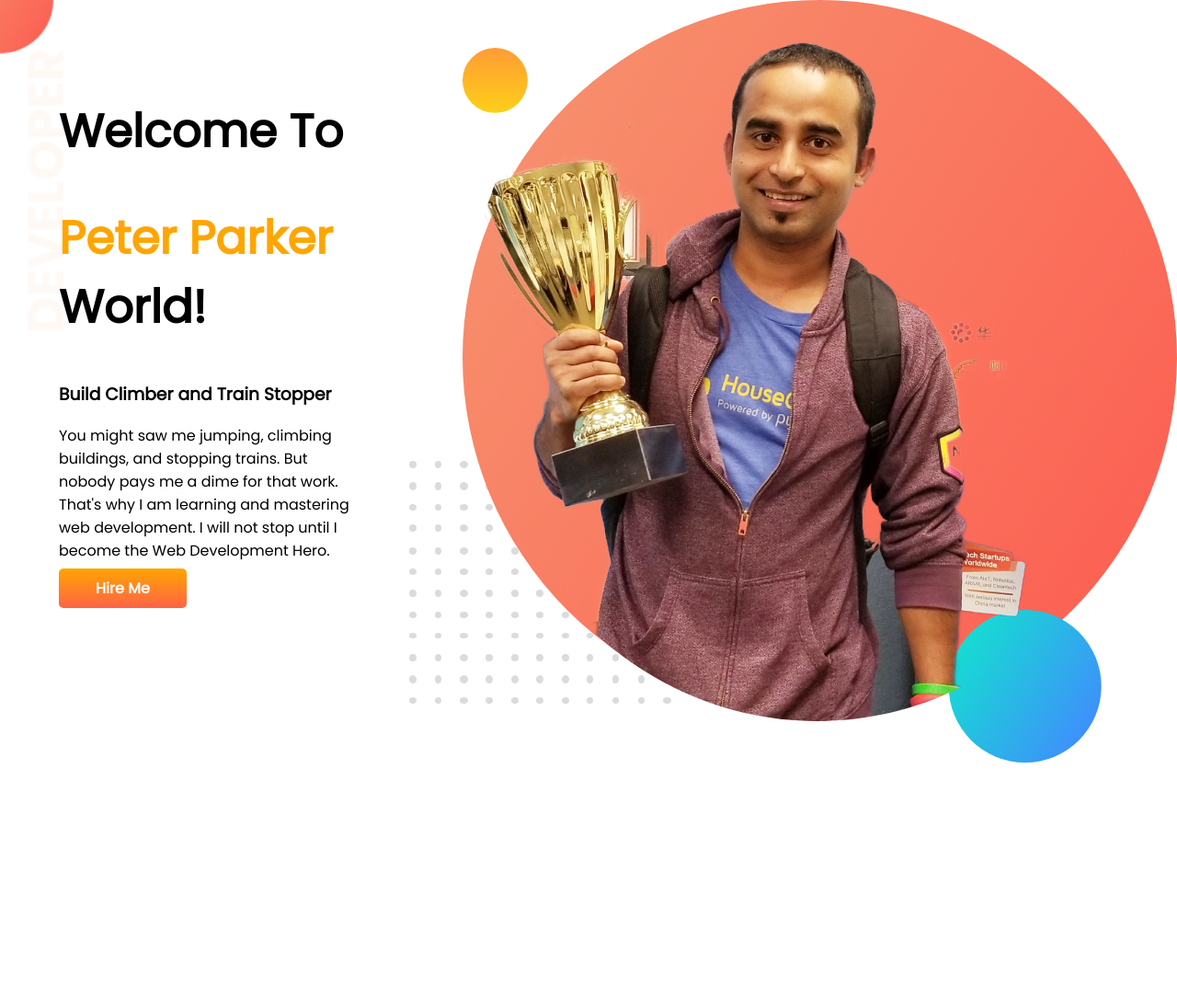
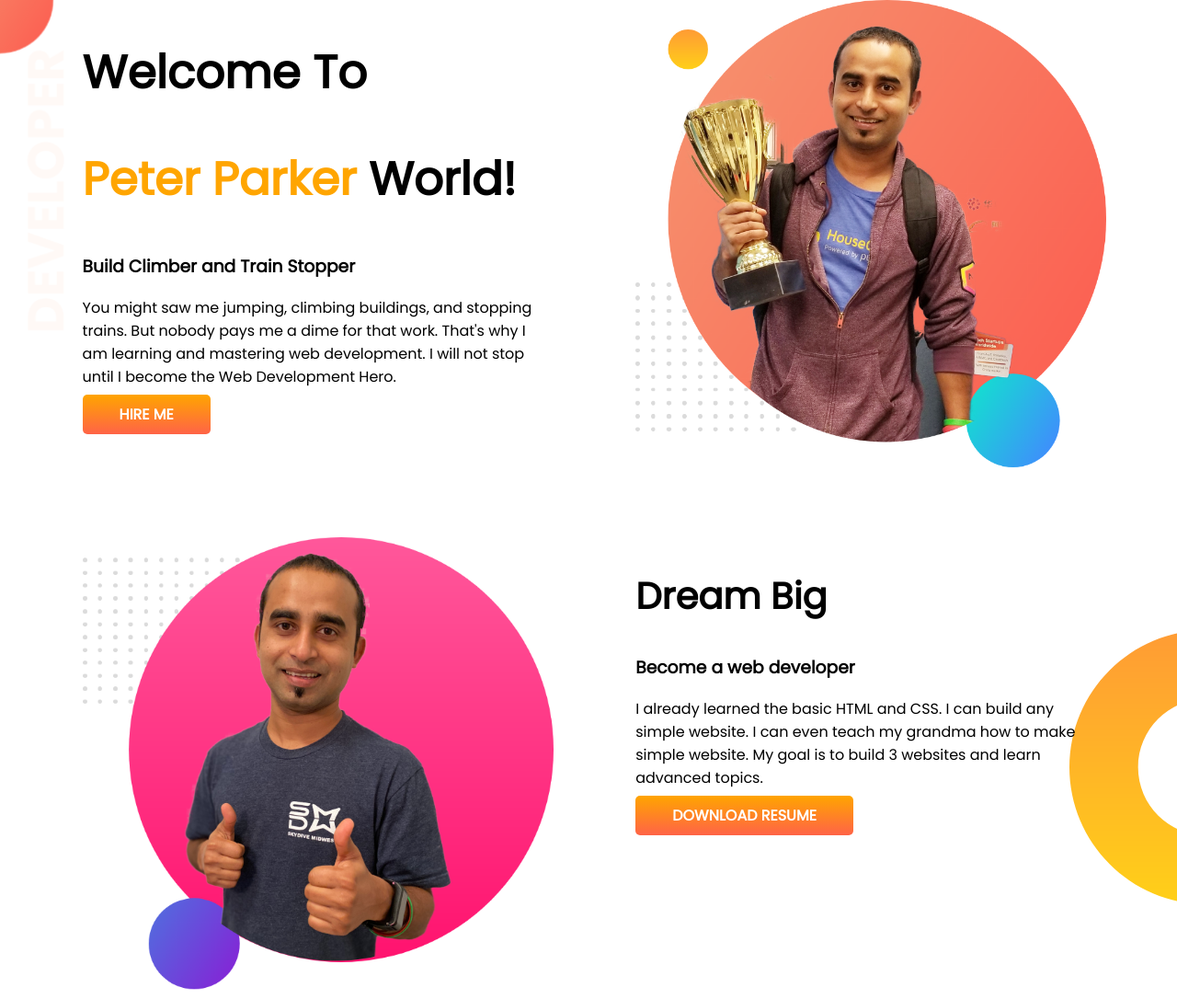
Before and after one commit to suchana001/developer-portfolie, a plain HTML site: page index.html in a window 1280 px wide. Shown: the whole page at 92% size. Before the commit the page ends 836 px from the top, so only its background shows below. Drawn offline with Linux system fonts and the light colour scheme.

Commit message:
dream added

```diff
--- a/index.html
+++ b/index.html
@@ -1,14 +1,17 @@
 <!DOCTYPE html>
 <html lang="en">
   <head>
-    <meta charset="UTF-8">
-    <meta http-equiv="X-UA-Compatible" content="IE=edge">
-    <meta name="viewport" content="width=device-width, initial-scale=1.0">
+    <meta charset="UTF-8" />
+    <meta http-equiv="X-UA-Compatible" content="IE=edge" />
+    <meta name="viewport" content="width=device-width, initial-scale=1.0" />
     <title>Peter Parker</title>
-    <link rel="preconnect" href="https://fonts.googleapis.com">
-    <link rel="preconnect" href="https://fonts.gstatic.com" crossorigin>
-    <link href="https://fonts.googleapis.com/css2?family=Poppins&display=swap" rel="stylesheet">
-    <link rel="stylesheet" href="style.css">
+    <link rel="preconnect" href="https://fonts.googleapis.com" />
+    <link rel="preconnect" href="https://fonts.gstatic.com" crossorigin />
+    <link
+      href="https://fonts.googleapis.com/css2?family=Poppins&display=swap"
+      rel="stylesheet"
+    />
+    <link rel="stylesheet" href="style.css" />
   </head>
   <body>
     <section class="top-banner">
@@ -16,14 +19,43 @@
         <h1>Welcome To</h1>
         <h1><span class="orange-color">Peter Parker</span> World!</h1>
         <h3>Build Climber and Train Stopper</h3>
-        <p>You might saw me jumping, climbing buildings, and stopping trains. But nobody pays me a dime for that work. That's why I am learning and mastering web development. I will not stop until I become the Web Development Hero.</p>
-        <a class="link-button" target="_blank" href="https://www.linkedin.com/in/umme-sumaiya-suchana/">Hire Me</a>
+        <p>
+          You might saw me jumping, climbing buildings, and stopping trains. But
+          nobody pays me a dime for that work. That's why I am learning and
+          mastering web development. I will not stop until I become the Web
+          Development Hero.
+        </p>
+        <a
+          class="link-button"
+          target="_blank"
+          href="https://www.linkedin.com/in/umme-sumaiya-suchana/"
+          >HIRE ME</a
+        >
       </div>
-        <div>
-            <img src="images/jhankar.png" alt="Jhanker">
+      <div class="half-width">
+        <img src="images/jhankar.png" alt="Jhanker" />
       </div>
     </section>
 
-
+    <section class="dream-big">
+      <div class="half-width">
+        <img src="images/jhankar2.png" alt="Jhanker2" />
+      </div>
+      <div class="half-width">
+        <h1 style="font-size: 40px;">Dream Big</h1>
+        <h3>Become a web developer</h3>
+        <p>
+          I already learned the basic HTML and CSS. I can build any simple
+          website. I can even teach my grandma how to make simple website. My
+          goal is to build 3 websites and learn advanced topics.
+        </p>
+        <a
+          class="link-button"
+          target="_blank"
+          href="https://www.linkedin.com/in/umme-sumaiya-suchana/"
+          >DOWNLOAD RESUME</a
+        >
+      </div>
+    </section>
   </body>
 </html>
--- a/style.css
+++ b/style.css
@@ -10,14 +10,17 @@ h1{
 }
 section{
     display: flex;
+    margin-bottom: 69px;
 }
 .half-width{
-    width: 100%;
-    padding: 5%;
+    /* width: 100%;
+    padding: 5%; */
+    width: 40%;
+    margin-left: 5%;
+    padding-left: 2%;
 }
 .half-width img{
-    width: 30%;
-    height: 100%;
+    width: 100%;
 }
 .link-button{
     text-decoration: none;
@@ -31,3 +34,8 @@ section{
     background-image: url(images/top-banner.png);
     background-repeat: no-repeat;
 }
+.dream-big{
+    background-image: url(images/dream-bg.png);
+    background-repeat: no-repeat;
+    background-position: right;
+}
```
Lines whose indentation alone changed are shown as unchanged.
